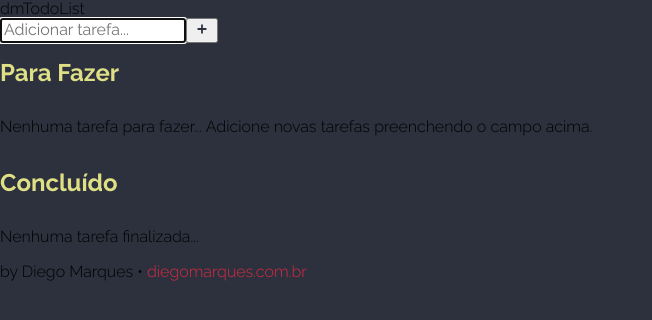
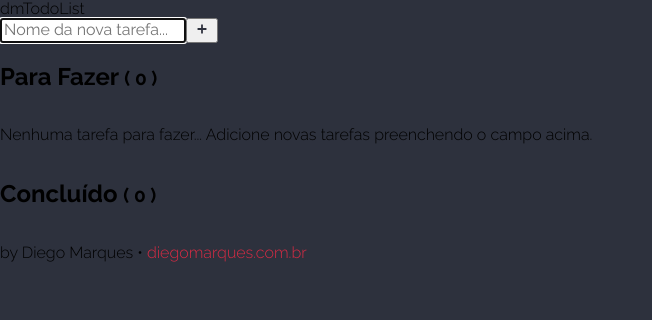
Before and after one commit to dmosantos/dmTodoList, a Vue app: page / in a window 1280 px wide. Shown: the top 320 px of the page, without its empty margins (0-652 px from the left). Built offline with nearby package versions, Linux system fonts and the light colour scheme.

Commit message:
Collapsible list e outras melhorias visuais

```diff
--- a/src/App.vue
+++ b/src/App.vue
@@ -1,7 +1,7 @@
 <template>
     <MainTemplate>
 
-        <NewTaskForm
+        <NewTask
             @newTask="newTask"
         />
 
@@ -19,6 +19,7 @@
             :tasks="doneTasks"
             @removeTask="removeTask"
             @checkTask="checkTask"
+            :collapsed="true"
         />
 
     </MainTemplate>
@@ -29,8 +30,8 @@
 import { mapGetters, mapActions } from 'vuex';
 
 import MainTemplate from '@/view/template/MainTemplate';
-import NewTaskForm from '@/components/NewTaskForm';
-import TaskList from '@/components/TaskList';
+import NewTask from '@/components/NewTask/NewTask';
+import TaskList from '@/components/TaskList/TaskList';
 
 export default {
 
@@ -38,7 +39,7 @@ export default {
 
     components: {
         MainTemplate,
-        NewTaskForm,
+        NewTask,
         TaskList
     },
 
--- a/src/components/Icon.vue
+++ b/src/components/Icon.vue
@@ -22,8 +22,6 @@ export default {
 
 <style lang="scss" module>
 
-@import '@/style/variables.scss';
-
 .icon {
 
     display: inline-block;
--- a/src/components/NewTaskForm.vue
+++ b/src/components/NewTask/NewTask.vue
@@ -1,25 +1,25 @@
 <template>
     <form :class="$style.newTaskForm" @submit.prevent="newTask">
 
-        <NewTaskTitleInput v-model="taskTitle" />
+        <TitleInput v-model="taskTitle" />
 
-        <NewTaskSubmitButton />
+        <SubmitButton />
 
     </form>
 </template>
 
 <script>
 
-import NewTaskTitleInput from './NewTaskTitleInput';
-import NewTaskSubmitButton from './NewTaskSubmitButton';
+import TitleInput from './TitleInput';
+import SubmitButton from './SubmitButton';
 
 export default {
 
     name: 'NewTaskForm',
 
     components: {
-        NewTaskTitleInput,
-        NewTaskSubmitButton
+        TitleInput,
+        SubmitButton
     },
 
     data() {
--- a/src/components/NewTaskSubmitButton.vue
+++ b/src/components/NewTask/SubmitButton.vue
@@ -46,4 +46,14 @@ export default {
 
 }
 
+@media (max-width: 600px) {
+
+    .new-task-submit-button {
+
+        border-radius: 0;
+
+    }
+
+}
+
 </style>
--- a/src/components/NewTaskTitleInput.vue
+++ b/src/components/NewTask/TitleInput.vue
@@ -3,7 +3,7 @@
         :class="$style.newTaskTitleInput"
         :value="modelValue"
         @input="$emit('update:modelValue', $event.target.value)"
-        placeholder="Adicionar tarefa..."
+        placeholder="Nome da nova tarefa..."
         maxlength="500"
         required
         autofocus
@@ -28,7 +28,7 @@ export default {
 
 <style lang="scss" module>
 
-@import '@/style/variables.scss';
+@import '@/style/_variables.scss';
 
 .new-task-title-input {
 
@@ -46,4 +46,14 @@ export default {
 
 }
 
+@media (max-width: 600px) {
+
+    .new-task-title-input {
+
+        border-radius: 0;
+
+    }
+
+}
+
 </style>
--- /dev/null
+++ b/src/components/TaskList/Header.vue
@@ -0,0 +1,132 @@
+<template>
+    <header :class="[$style.header, isCollapsed ? $style.headerCollapsed : null]">
+
+        <h2
+            :class="$style.headerTitle"
+            @click="collapseToggle"
+        >
+            {{ title }}
+            <small :class="$style.headerCounter">( {{ counter }} )</small>
+        </h2>
+
+        <a
+            :class="$style.headerIcon"
+            title="Recolher"
+            @click="collapseToggle"
+            href="javascript:void(0);"
+        >
+
+            <Icon :symbol="isCollapsed ? 'chevron-up' : 'chevron-down'" />
+
+        </a>
+
+    </header>
+</template>
+
+<script>
+
+export default {
+
+    name: 'Header',
+
+    props: {
+
+        title: {
+            type: String,
+            default: 'To Do'
+        },
+        counter: {
+            type: Number,
+            default: 0
+        },
+        collapsed: {
+            type: Boolean,
+            default: false
+        }
+
+    },
+
+    data() {
+        return {
+
+            isCollapsed: this.$props.collapsed
+
+        }
+    },
+
+    methods: {
+
+        collapseToggle() {
+
+            this.isCollapsed = !this.isCollapsed;
+
+            this.$emit('update:collapsed', this.isCollapsed);
+
+        }
+
+    }
+
+}
+
+</script>
+
+<style lang="scss" module>
+
+@import '@/style/_variables.scss';
+
+.header {
+
+    align-items: stretch;
+    display: flex;
+
+    &--collapsed {
+
+        border-bottom: 1px solid lighten($color-2, 8%);
+
+    }
+
+    &__title {
+
+        color: var(--color-1);
+        cursor: pointer;
+        flex-grow: 1;
+        margin: 0;
+        padding: 1rem 0;
+
+    }
+
+    &__counter {
+
+        font-size: .7em;
+        font-weight: 100;
+
+    }
+
+    &__icon {
+
+        align-items: center;
+        display: flex;
+        cursor: pointer;
+        padding: .2rem 0;
+
+        svg {
+
+            fill: var(--color-1);
+
+        }
+
+    }
+
+}
+
+@media (max-width: 600px) {
+
+    .header {
+
+        padding: 0 1rem;
+
+    }
+
+}
+
+</style>
--- a/src/components/TaskList.vue
+++ b/src/components/TaskList/TaskList.vue
@@ -1,9 +1,17 @@
 <template>
-    <div :class="$style.taskListContainer">
+    <section :class="$style.taskListContainer">
 
-        <h2 :class="$style.title">{{ $props.title }}</h2>
+        <Header
+            :title="title"
+            :counter="tasks.length"
+            v-model:collapsed="isCollapsed"
+        />
 
-        <ul v-if="$props.tasks.length" :class="$style.taskList">
+        <transition name="task-list">
+
+            <div v-show="!isCollapsed">
+
+                <ul v-if="tasks.length" :class="$style.taskList">
 
                     <li
                         v-for="(task, i) in getTasks"
@@ -54,16 +62,27 @@
 
                 </ul>
 
-        <p v-else :class="$style.emptyList">{{ $props.emptyListText }}</p>
+                <p v-else :class="$style.emptyList">{{ emptyListText }}</p>
 
             </div>
+
+        </transition>
+
+    </section>
 </template>
 
 <script>
 
 import { ref, onBeforeUpdate } from 'vue';
+import Header from './Header.vue';
+import Icon from '../Icon.vue';
 
 export default {
+
+    components: {
+        Header,
+        Icon
+    },
 
     name: 'TaskList',
 
@@ -87,7 +106,11 @@ export default {
             type: String,
             default: 'Nenhuma tarefa...'
         },
-        tasks: Array
+        tasks: Array,
+        collapsed: {
+            type: Boolean,
+            default: false
+        }
 
     },
 
@@ -95,7 +118,8 @@ export default {
         return {
 
             editing: null,
-            editInputHeight: null
+            editInputHeight: null,
+            isCollapsed: this.$props.collapsed
 
         }
     },
@@ -104,7 +128,7 @@ export default {
 
         getTasks() {
 
-            return this.$props.tasks;
+            return this.tasks;
 
         }
 
@@ -145,19 +169,11 @@ export default {
 
 <style lang="scss" module>
 
-@import '@/style/variables.scss';
+@import '@/style/_variables.scss';
 
 .task-list-container {
 
     margin-bottom: 1rem;
-
-}
-
-.title {
-
-    color: var(--color-1);
-    margin: 0;
-    padding: 1rem 0 1rem 0;
 
 }
 
@@ -338,4 +354,40 @@ export default {
 
 }
 
+@media (max-width: 600px) {
+
+    .task-list__item {
+
+        &:first-child {
+
+            border-top-left-radius: 0;
+            border-top-right-radius: 0;
+
+        }
+
+        &:last-child {
+
+            border-bottom-left-radius: 0;
+            border-bottom-right-radius: 0;
+
+        }
+
+    }
+
+}
+
 </style>
+
+<style>
+
+.task-list-enter-active,
+.task-list-leave-active {
+    transition: opacity .2s ease;
+}
+
+.task-list-enter-from,
+.task-list-leave-to {
+    opacity: 0;
+}
+
+</style>
--- a/src/style/main.scss
+++ b/src/style/main.scss
@@ -1,4 +1,4 @@
-@import './variables.scss';
+@import './_variables.scss';
 
 *,
 :after,
--- a/src/view/template/MainTemplate.vue
+++ b/src/view/template/MainTemplate.vue
@@ -38,7 +38,7 @@ export default {
 
     margin: 0 auto;
     max-width: 600px;
-    padding: 1rem .5rem;
+    padding: 1rem 0;
 
 }
 
--- a/src/view/template/section/AppFooter.vue
+++ b/src/view/template/section/AppFooter.vue
@@ -18,7 +18,7 @@ export default {
 
 <style lang="scss" module>
 
-@import '@/style/variables.scss';
+@import '@/style/_variables.scss';
 
 .app-footer {
 
--- a/vue.config.js
+++ b/vue.config.js
@@ -3,14 +3,11 @@ module.exports = {
         requireModuleExtension: false,
         loaderOptions: {
             css: {
-                    // Note: the following config format is different between Vue CLI v4 and v3
-                    // For Vue CLI v3 users, please refer to css-loader v1 documentations
-                    // https://github.com/webpack-contrib/css-loader/tree/v1.0.1
-                    modules: {
-                        localIdentName: '[name]-[hash]'
-                    },
-                    localsConvention: 'camelCase'
-                }
+                modules: {
+                    localIdentName: '[name]-[hash]'
+                },
+                localsConvention: 'camelCase'
+            }
         }
     },
     configureWebpack: {
```
Also changed, not shown: src/assets/icons.svg, src/style/_variables.scss (renamed from src/style/variables.scss), 1 other file (tests, documents, lock files or other folders). Lines whose indentation alone changed are shown as unchanged.
